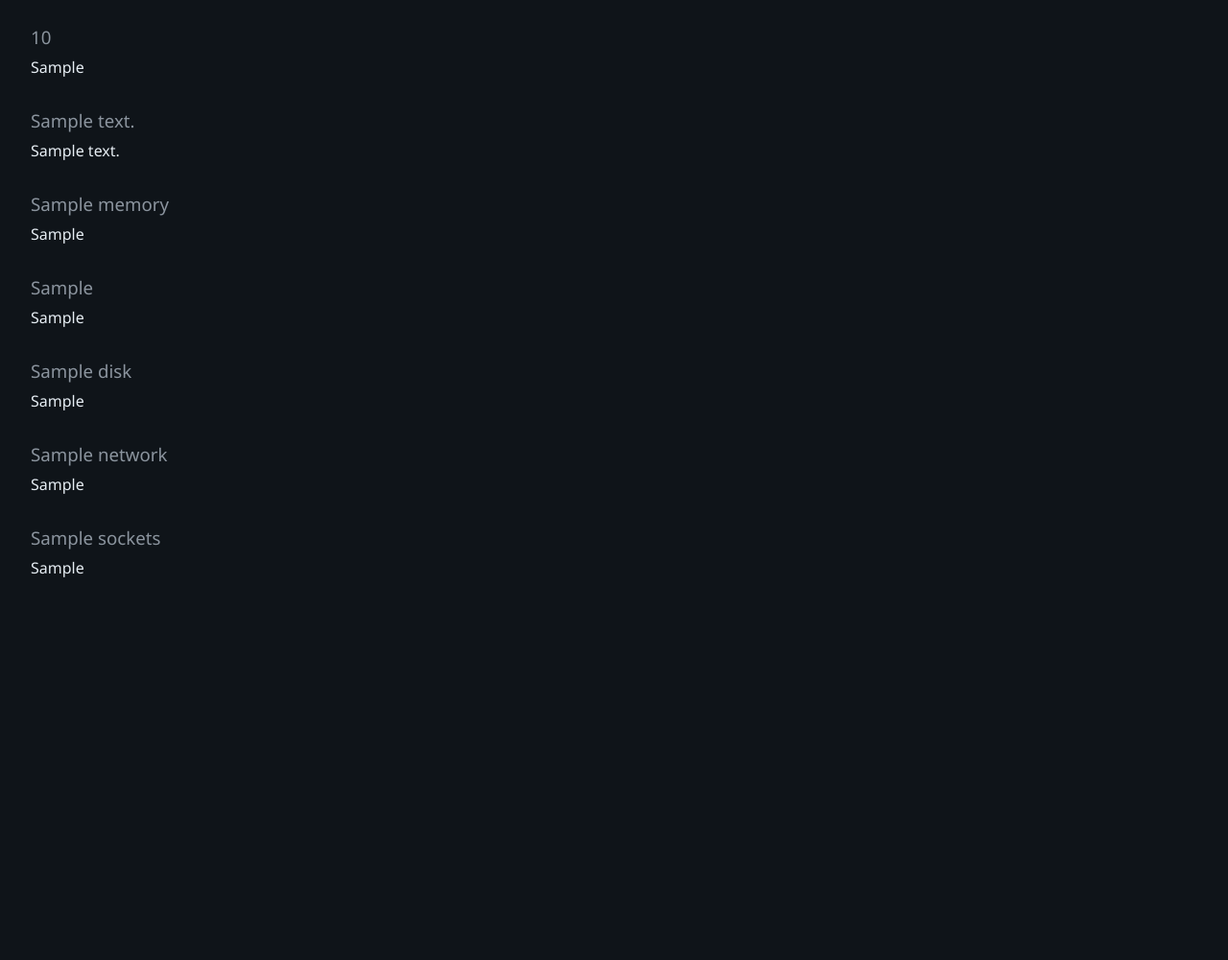
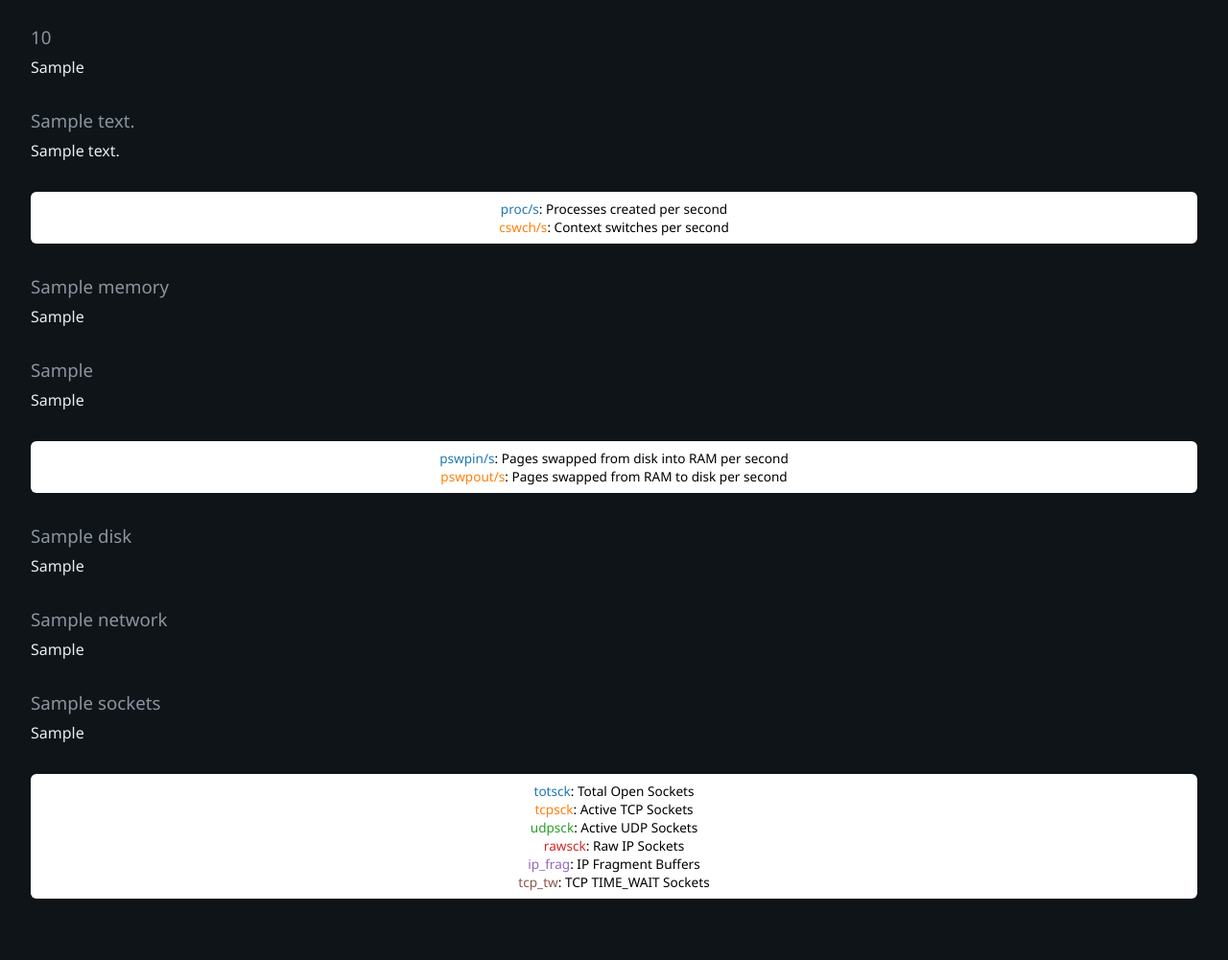
Before and after one commit to pbodam/sarInsight, a Flask app: template templates/index.html in a window 1280 px wide. Shown: the part 467-1468 px from the top of the page at 96% size. Before the commit the page ends 1069 px from the top, so only its background shows below. Run offline with Flask 3, Linux system fonts and the light colour scheme; the template is opened without the code that fills it: most values are stand-ins (such as "Sample title", 1, 10 or a date in 2020).

Commit message:
add comments to required chart

```diff
--- a/app.py
+++ b/app.py
@@ -167,12 +167,12 @@ EDEV_LEGEND_LABELS = {
 }
 
 SOCKET_LEGEND_LABELS = {
-    "totsck": "Total sockets",
-    "tcpsck": "TCP in use",
-    "udpsck": "UDP in use",
-    "rawsck": "RAW sockets",
-    "ip_frag": "IP fragments in use",
-    "tcp_tw": "TCP TIME-WAIT",
+    "totsck": "Total Open Sockets",
+    "tcpsck": "Active TCP Sockets",
+    "udpsck": "Active UDP Sockets",
+    "rawsck": "Raw IP Sockets",
+    "ip_frag": "IP Fragment Buffers",
+    "tcp_tw": "TCP TIME_WAIT Sockets",
 }
 
 MEM_LEGEND_LABELS = {
@@ -183,8 +183,8 @@ MEM_LEGEND_LABELS = {
 }
 
 SWAP_IO_LEGEND_LABELS = {
-    "pswpin_s": "Swap in (pages/s)",
-    "pswpout_s": "Swap out (pages/s)",
+    "pswpin_s": "Pages swapped from disk into RAM per second",
+    "pswpout_s": "Pages swapped from RAM to disk per second",
 }
 
 LOAD_QUEUE_LEGEND_LABELS = {
@@ -196,8 +196,8 @@ LOAD_QUEUE_LEGEND_LABELS = {
 }
 
 CONTEXT_SWITCH_LEGEND_LABELS = {
-    "proc_s": "Processes created/s",
-    "cswch_s": "Context switches/s",
+    "proc_s": "Processes created per second",
+    "cswch_s": "Context switches per second",
 }
 
 
--- a/templates/index.html
+++ b/templates/index.html
@@ -116,6 +116,16 @@
         }
         .resource-filter-input::placeholder {
             color: rgba(255,255,255,0.45);
+        }
+        .metric-notes {
+            margin-top: 0.5rem;
+            font-size: 0.85rem;
+            color: #000;
+            background: white;
+            padding: 0.5rem;
+            border-radius: 6px;
+            line-height: 1.4;
+            text-align: center;
         }
         .btn-tiny {
             padding: 0.35rem 0.65rem; font-size: 0.82rem; border-radius: 6px;
@@ -831,6 +841,10 @@ syncGraphDependentUI();
 <div class="graph-section">
     <h3>{{ graph_labels.context_switches }}</h3>
     <div class="graph-wrapper">{{ context_switch_graph|safe }}</div>
+    <div class="metric-notes">
+        <span style="color: #1f77b4">proc/s</span>: Processes created per second<br>
+        <span style="color: #ff7f0e">cswch/s</span>: Context switches per second
+    </div>
 </div>
 {% endif %}
 
@@ -845,6 +859,10 @@ syncGraphDependentUI();
 <div class="graph-section">
     <h3>{{ graph_labels.swap_io }}</h3>
     <div class="graph-wrapper">{{ swap_io_graph|safe }}</div>
+    <div class="metric-notes">
+        <span style="color: #1f77b4">pswpin/s</span>: Pages swapped from disk into RAM per second<br>
+        <span style="color: #ff7f0e">pswpout/s</span>: Pages swapped from RAM to disk per second
+    </div>
 </div>
 {% endif %}
 
@@ -873,6 +891,14 @@ syncGraphDependentUI();
 <div class="graph-section">
     <h3>{{ graph_labels.sockets }}</h3>
     <div class="graph-wrapper">{{ sock_graph|safe }}</div>
+    <div class="metric-notes">
+        <span style="color: #1f77b4">totsck</span>: Total Open Sockets<br>
+        <span style="color: #ff7f0e">tcpsck</span>: Active TCP Sockets<br>
+        <span style="color: #2ca02c">udpsck</span>: Active UDP Sockets<br>
+        <span style="color: #d62728">rawsck</span>: Raw IP Sockets<br>
+        <span style="color: #9467bd">ip_frag</span>: IP Fragment Buffers<br>
+        <span style="color: #8c564b">tcp_tw</span>: TCP TIME_WAIT Sockets
+    </div>
 </div>
 {% endif %}
 
```
